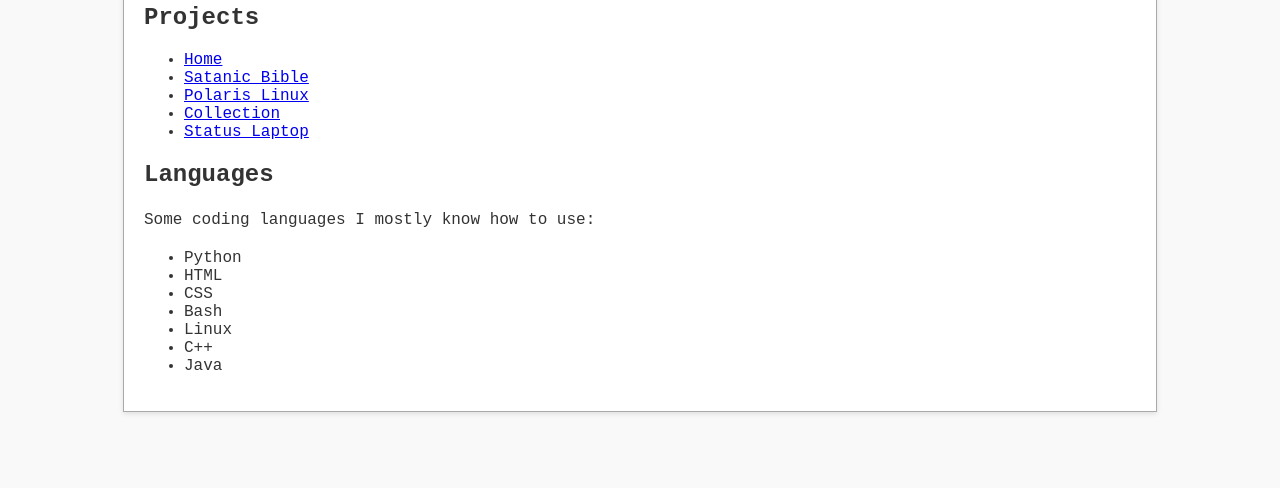
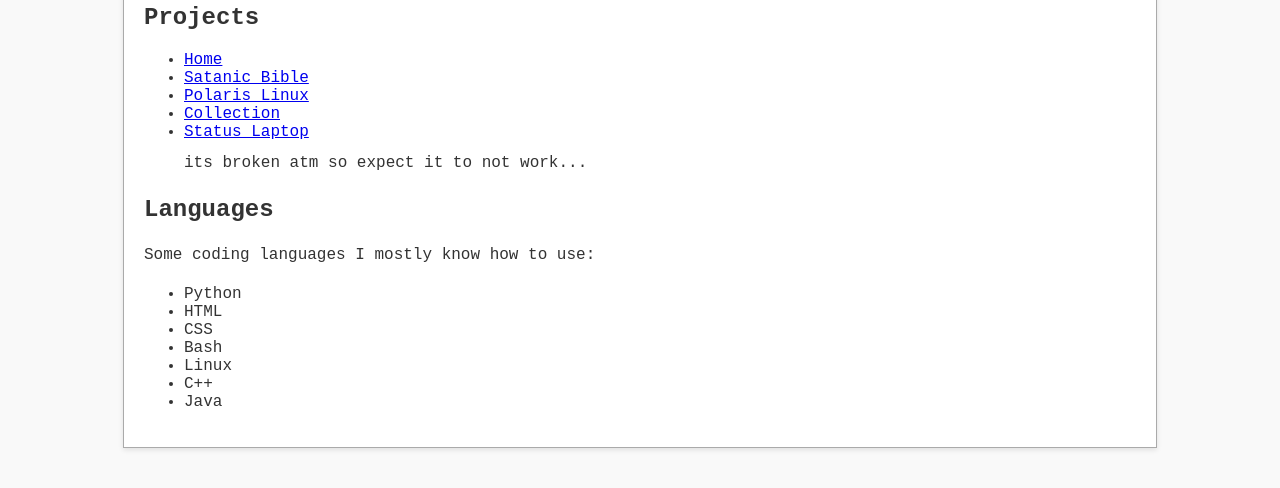
Before and after one commit to QuantumMapleQC/Project-Website, a website: page docs/:3.html in a window 1280 px wide. Shown: the part 118-606 px from the top of the page. Drawn offline with Linux system fonts and the light colour scheme.

Commit message:
Update :3.html

```diff
--- a/docs/:3.html
+++ b/docs/:3.html
@@ -70,7 +70,7 @@
         <li><a href="https://docs.google.com/file/d/0B6XCvYOy0OuwYWRkM2UxNjItZTJkZi00NzE0LWJkYTMtOThlMDE1MWY1NDhk/edit?pli=1&resourcekey=0-tb9klKenBwsrF4E7FJrXqQ">Satanic Bible</a></li>
         <li><a href="polaris.html">Polaris Linux</a></li>
         <li><a href="https://steamcommunity.com/sharedfiles/filedetails/?id=3131536837&savesuccess=1">Collection</a></li>
-        <li><a href="status.html">Status Laptop</a></li>
+        <li><a href="status.html">Status Laptop</a></li> <p>its broken atm so expect it to not work...</p>
     </ul>
 
     <h2>Languages</h2>
```
